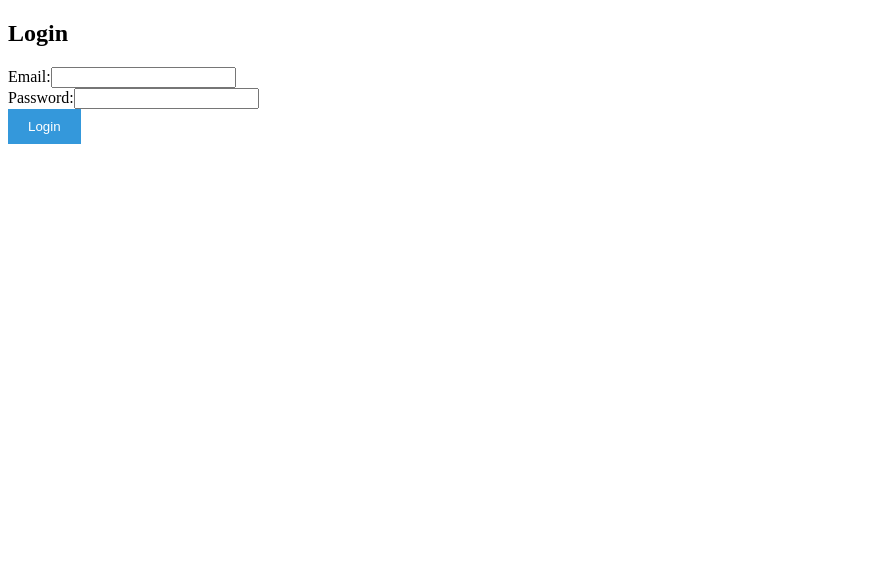
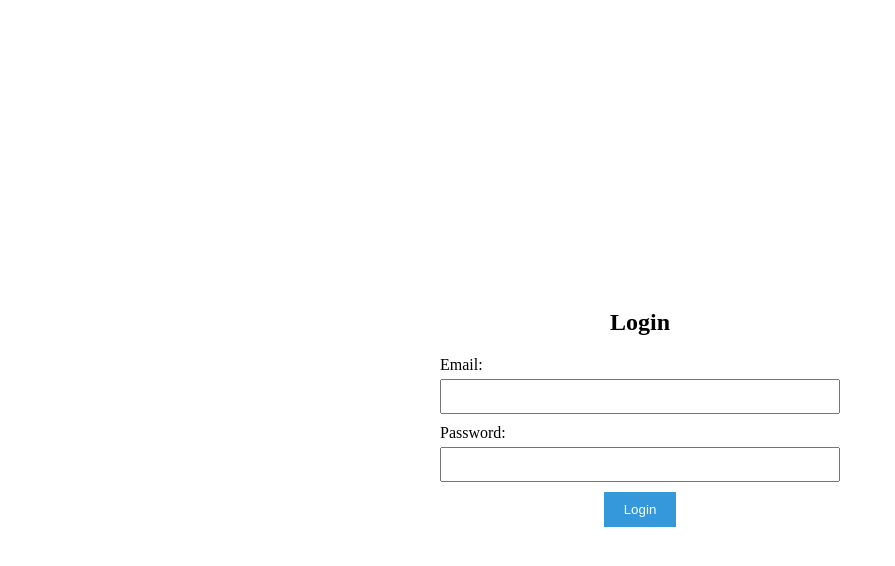
Before and after one commit to maheshj01/PDSD-MicroService, a React (Create React App) app in the folder library-web-app/: page /login in a window 1280 px wide. Shown: the top 566 px of the page, without its empty margins (0-895 px from the left). Built offline with nearby package versions, Linux system fonts and the light colour scheme; no server answers.

Commit message:
fix login responsiveness

```diff
--- /dev/null
+++ b/library-web-app/src/components/Login.css
@@ -0,0 +1,53 @@
+/* src/components/Login.css */
+
+.login-container {
+    display: flex;
+    flex-direction: column;
+    align-items: center;
+    justify-content: center;
+    height: 100vh;
+}
+
+.form-group {
+    margin-bottom: 15px;
+    width: 100%;
+}
+
+label {
+    margin-bottom: 5px;
+    display: block;
+}
+
+input {
+    padding: 8px;
+    width: 100%;
+    box-sizing: border-box;
+    margin-bottom: 10px;
+}
+
+/* Responsive styles */
+@media (min-width: 768px) {
+    .form-group {
+        max-width: 400px;
+        /* Set a maximum width for the form group on larger screens */
+        margin: 0 auto;
+        /* Center the form group horizontally */
+    }
+
+    input {
+        width: 100%;
+        /* Full width on smaller screens */
+    }
+}
+
+.error-message {
+    color: red;
+}
+
+button {
+    padding: 10px;
+    background-color: #007bff;
+    color: #fff;
+    border: none;
+    cursor: pointer;
+}
--- a/library-web-app/src/components/Login.tsx
+++ b/library-web-app/src/components/Login.tsx
@@ -3,9 +3,10 @@
 import React, { useState } from "react";
 import { useNavigate } from "react-router-dom";
 import AuthService from "../services/AuthService";
+import "./Login.css"; // Import the CSS file for styling
 
 const Login: React.FC = () => {
-    const navigate = useNavigate(); // Use useNavigate for v6 or later
+    const navigate = useNavigate();
     const [email, setEmail] = useState<string>("");
     const [password, setPassword] = useState<string>("");
     const [error, setError] = useState<string | null>(null);
--- a/library-web-app/src/components/SearchBar.css
+++ b/library-web-app/src/components/SearchBar.css
@@ -34,6 +34,7 @@ button:hover {
 
 .radio-container {
     display: flex;
+    flex-direction: row;
     margin-top: 10px;
 }
 
```
